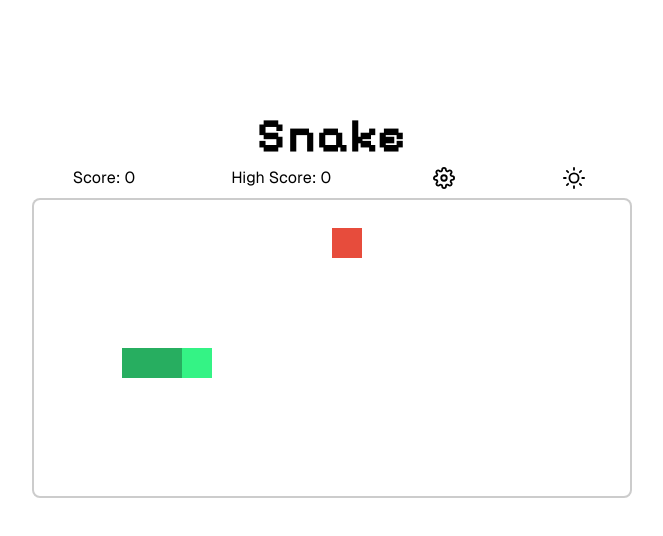
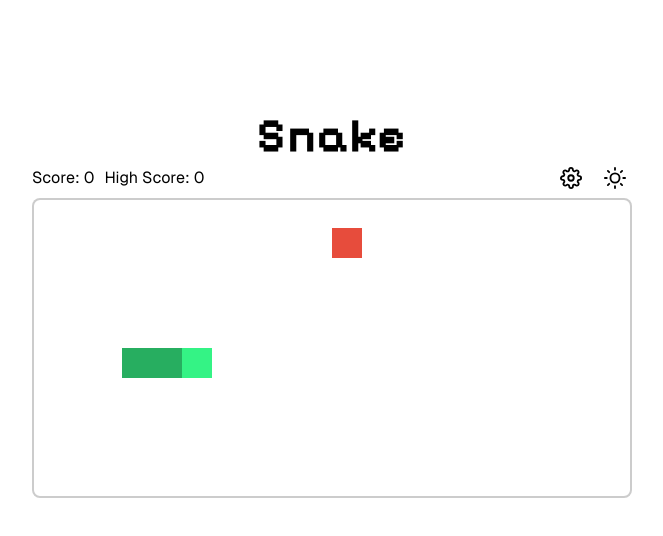
Before and after one commit to jeffreyhaga/snake, a Next.js app: page / in a window 1280 px wide. Shown: the top 536 px of the page, without its empty margins (308-971 px from the left). Built offline with nearby package versions, Linux system fonts and the light colour scheme; no server answers.

Commit message:
scoreboard styling

```diff
--- a/src/components/Scoreboard/Scoreboard.js
+++ b/src/components/Scoreboard/Scoreboard.js
@@ -13,6 +13,7 @@
 
   return (
   <div className={styles.wrapper}>
+    <div className={styles.scoreWrapper}>
       <p className={styles.scores}>{ `Score: ${score}`}</p>
 
         {celebration === true && (
@@ -22,9 +23,11 @@
         )}
 
         {highScore !== null && <p className={styles.scores}>{ `High Score: ${highScore}`}</p>}
-
+    </div>
+    <div className={styles.iconWrapper}>
       <GameSettings/>
       <DarkLightToggle/>
+    </div>
   </div>);
 }
 
--- a/src/components/Scoreboard/Scoreboard.module.css
+++ b/src/components/Scoreboard/Scoreboard.module.css
@@ -1,8 +1,19 @@
 .wrapper {
   display: flex;
   flex-direction: row;
-  gap: 6rem;
-  position: relative;
+  justify-content: space-between;
+  align-items: center;
+  width: 100%;
+}
+
+.scoreWrapper {
+  display: flex;
+  gap: 10px;
+}
+
+.iconWrapper {
+  display: flex;
+  gap: 10px;
 }
 
 .confettiWrapper {
```
Lines whose indentation alone changed are shown as unchanged.
